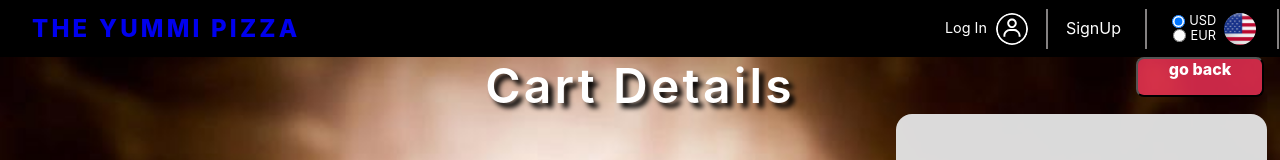
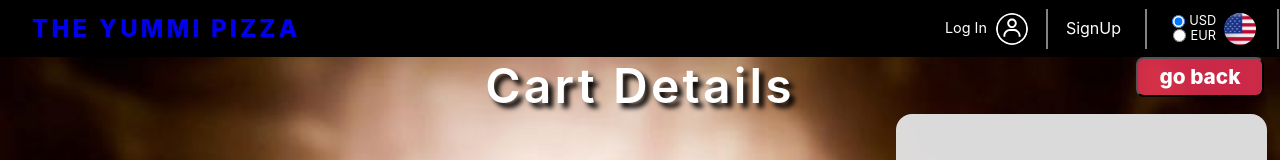
Before and after one commit to simonmontaggioni/yummi-pizza, a React (Create React App) app: page /yummi-pizza/order in a window 1280 px wide. Shown: the top 160 px of the page. Built offline with nearby package versions, Linux system fonts and the light colour scheme.

Commit message:
feat: Add a transition in hover on the 'go back' button and center it text.

```diff
--- a/src/pages/OrderPage/OrderPage.css
+++ b/src/pages/OrderPage/OrderPage.css
@@ -38,19 +38,26 @@
 
 .back-button {
   display: flex;
-  height: 70%;
+  height: 5vh;
   width: 10vw;
   background-color: rgba(255, 53, 93, 0.774);
   color: rgb(255, 255, 255);
-  /* float: right; */
   font-weight: 800;
-  font-size: 1rem;
+  font-size: 1.3rem;
   justify-content: center;
+  align-items: center;
   position: absolute;
   right: 1rem;
   top: 0rem;
   border-radius: 0.5rem;
   outline: none;
+  cursor: pointer;
+  transition: background-color ease 0.5s;
+}
+
+.back-button:hover {
+  background-color: rgb(249, 102, 131);
+  transition: background-color ease 0.5s;
 }
 
 .order-page__cart {
```
